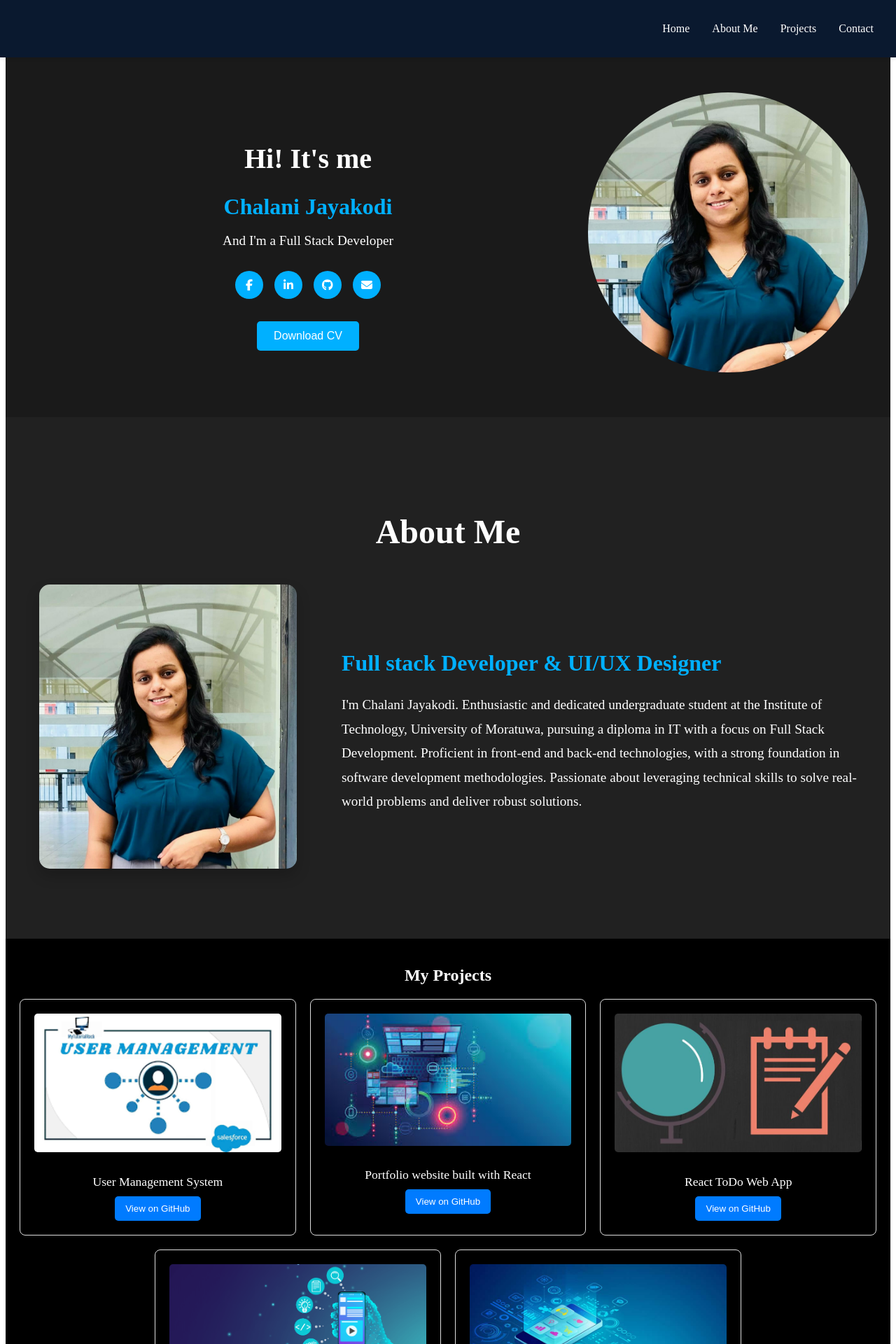
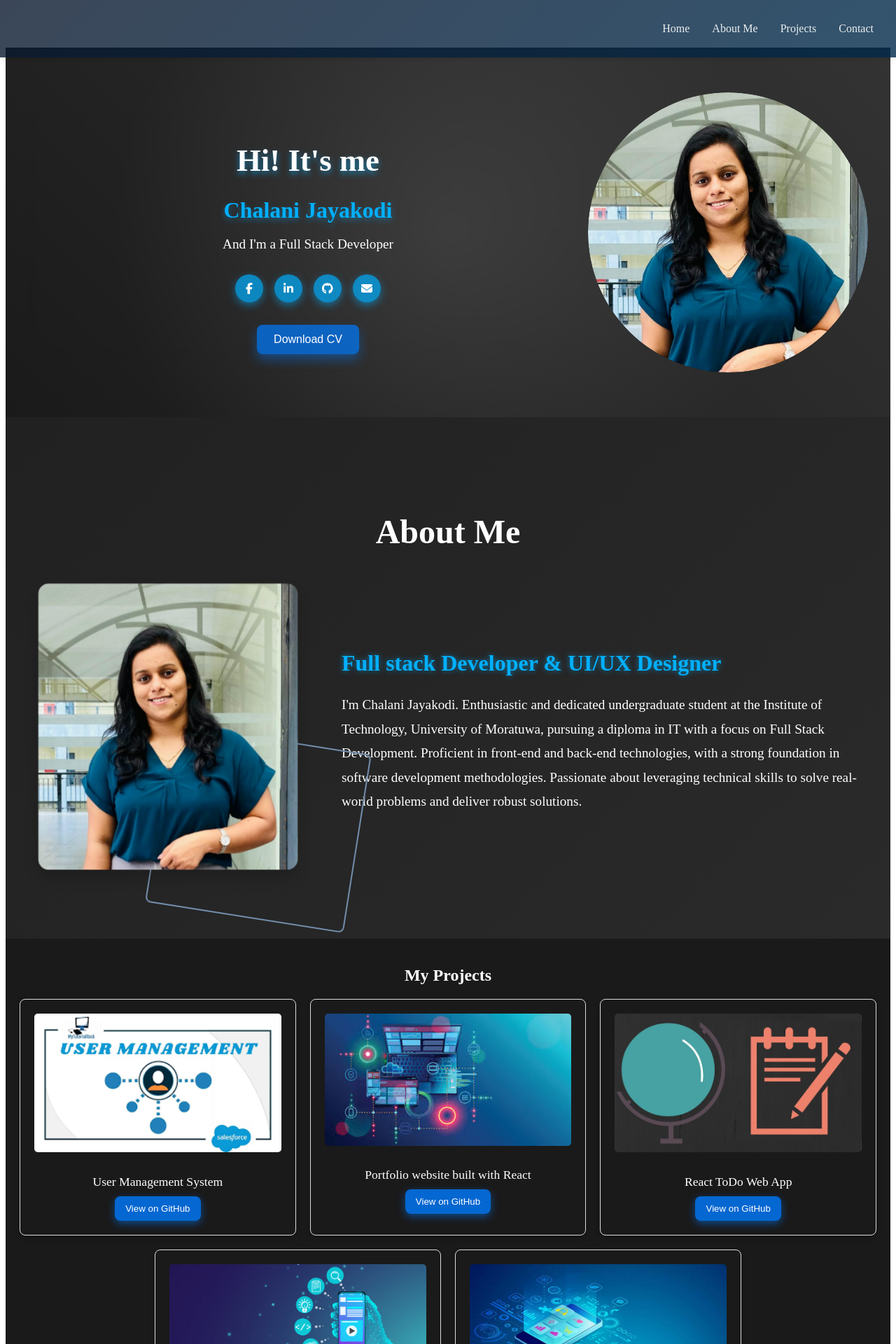
Before and after one commit to CpoohZchala/My-Portfolio-React-Project, a React (Create React App) app: page / in a window 1280 px wide. Shown: the top 1920 px of the page at 70% size. Built offline with nearby package versions, Linux system fonts and the light colour scheme.

Commit message:
Initial Commit

```diff
--- a/src/components/About.module.css
+++ b/src/components/About.module.css
@@ -1,5 +1,42 @@
+@keyframes backgroundGradient {
+  0% {
+    background-color: #212121;
+  }
+  50% {
+    background-color: #333333;
+  }
+  100% {
+    background-color: #212121;
+  }
+}
+
+@keyframes rotateSquare {
+  0% {
+    transform: rotate(0deg);
+    border-color: #00b0ff;
+  }
+  50% {
+    border-color: #ff6347; /* Switches to a warm color mid-rotation */
+  }
+  100% {
+    transform: rotate(360deg);
+    border-color: #00b0ff;
+  }
+}
+
+@keyframes pulse {
+  0%, 100% {
+    transform: scale(1);
+  }
+  50% {
+    transform: scale(1.05);
+  }
+}
+
 .about {
-  background-color: #212121;
+  background: linear-gradient(135deg, #212121, #333333, #212121);
+  background-size: 400% 400%;
+  animation: backgroundGradient 6s ease-in-out infinite;
   padding: 6rem 3rem;
   color: white;
 }
@@ -18,6 +55,21 @@
 
 .image {
   flex: 1;
+  position: relative;
+}
+
+.image::before {
+  content: '';
+  position: absolute;
+  top: 50%;
+  left: 50%;
+  width: 70%;
+  height: 70%;
+  border: 2px solid #00b0ff;
+  transform: translate(-50%, -50%) rotate(0deg);
+  animation: rotateSquare 8s linear infinite;
+  box-sizing: border-box;
+  border-radius: 8px;
 }
 
 .image img {
@@ -25,6 +77,9 @@
   max-width: 400px;
   border-radius: 15px;
   box-shadow: 0 10px 20px rgba(0, 0, 0, 0.2);
+  position: relative;
+  z-index: 1;
+  animation: pulse 1.5s infinite ease-in-out; /* Continuous pulse effect */
 }
 
 .text {
@@ -35,6 +90,8 @@
   font-size: 2rem;
   color: #00b0ff;
   margin-bottom: 1.5rem;
+  text-shadow: 0 0 8px rgba(0, 176, 255, 0.6); /* Glow effect */
+  transition: text-shadow 0.3s ease;
 }
 
 .description {
--- a/src/components/Contact.module.css
+++ b/src/components/Contact.module.css
@@ -30,14 +30,23 @@
   min-height: 150px;
 }
 
+/* Enhanced submit button style */
 .submitButton {
-    background-color: #00b0ff;
+  background-color: rgba(0, 176, 255, 0.8);
   color: white;
   padding: 0.75rem;
   border: none;
-    border-radius: 5px;
+  border-radius: 8px;
   font-size: 1rem;
   cursor: pointer;
+  transition: background-color 0.3s, transform 0.3s, box-shadow 0.3s;
+  box-shadow: 0 4px 12px rgba(0, 176, 255, 0.5);
+}
+
+.submitButton:hover {
+  background-color: rgba(0, 176, 255, 1); /* Brighter color on hover */
+  transform: translateY(-3px); /* Slight lift on hover */
+  box-shadow: 0 8px 16px rgba(0, 176, 255, 0.6); /* More intense shadow on hover */
 }
 
 .contactInfo {
--- a/src/components/Header.js
+++ b/src/components/Header.js
@@ -1,9 +1,19 @@
-import React from 'react';
+import React, { useEffect, useState } from 'react';
 import styles from './Header.module.css';
 
 function Header() {
+  const [scrolled, setScrolled] = useState(false);
+
+  useEffect(() => {
+    const handleScroll = () => {
+      setScrolled(window.scrollY > 50);
+    };
+    window.addEventListener('scroll', handleScroll);
+    return () => window.removeEventListener('scroll', handleScroll);
+  }, []);
+
   return (
-    <header className={styles.header}>
+    <header className={`${styles.header} ${scrolled ? styles.scrolled : ''}`}>
       <nav className={styles.nav}>
         <ul>
           <li><a href="#home">Home</a></li>
--- a/src/components/Header.module.css
+++ b/src/components/Header.module.css
@@ -3,9 +3,14 @@
   position: fixed;
   top: 0;
   left: 0;
-  background-color: #0a192f; /* Change this color as needed */
+  background: linear-gradient(135deg, rgba(10, 25, 47, 0.8), rgba(0, 41, 74, 0.8)); /* Gradient background */
   z-index: 1000;
   box-shadow: 0 2px 5px rgba(0, 0, 0, 0.1);
+  transition: background 0.3s ease; /* Smooth background change */
+}
+
+.header.scrolled {
+  background: linear-gradient(135deg, #0a192f, #001629); /* Solid gradient on scroll */
 }
 
 .nav {
@@ -21,12 +26,24 @@
 }
 
 .nav a {
-  color: white;
+  color: #eaeeef;
   text-decoration: none;
   font-size: 1rem;
-  transition: color 0.3s ease;
+  font-weight: 500;
+  position: relative;
 }
 
-.nav a:hover {
-  color: #00b0ff; /* Change this color as needed */
+.nav a::after {
+  content: "";
+  position: absolute;
+  left: 0;
+  bottom: -4px;
+  width: 0;
+  height: 2px;
+  background: linear-gradient(90deg, #e6edf0, #00b0ff); /* Gradient underline */
+  transition: width 0.3s ease;
 }
+
+.nav a:hover::after {
+  width: 100%;
+}
--- a/src/components/Hero.js
+++ b/src/components/Hero.js
@@ -8,8 +8,8 @@ import { faEnvelope } from '@fortawesome/free-solid-svg-icons';
 function Hero() {
   const handleDownloadCV = () => {
     const link = document.createElement('a');
-    link.href = '/Chalani_Jayakodi_CV.pdf';
-    link.download = 'Chalani_Jayakodi_CV.pdf';
+    link.href = '/21IT0479.pdf';
+    link.download = '21IT0479.pdf';
     document.body.appendChild(link);
     link.click();
     document.body.removeChild(link);
--- a/src/components/Hero.module.css
+++ b/src/components/Hero.module.css
@@ -9,6 +9,20 @@
   }
 }
 
+@keyframes backgroundGradient {
+  0% {
+    background-color: #1a1a1a;
+    background-image: linear-gradient(45deg, #1a1a1a, #333333);
+  }
+  50% {
+    background-color: #333333;
+    background-image: linear-gradient(45deg, #333333, #1a1a1a);
+  }
+  100% {
+    background-color: #1a1a1a;
+    background-image: linear-gradient(45deg, #1a1a1a, #333333);
+  }
+}
 
 /* Hero section */
 .hero {
@@ -16,11 +30,20 @@
   flex-direction: column;
   align-items: center;
   padding: 4rem 2rem;
-  background-color: #1a1a1a;
   color: white;
   text-align: center;
-  position: relative; /* Important for the background */
-  overflow: hidden; /* Prevents overflow issues */
+  position: relative;
+  overflow: hidden;
+  animation: backgroundGradient 6s ease-in-out infinite;
+  background: linear-gradient(135deg, #1a1a1a, #333333);
+}
+
+.hero::before {
+  content: '';
+  position: absolute;
+  inset: 0;
+  background: radial-gradient(circle, rgba(255, 255, 255, 0.1), transparent 70%);
+  z-index: 0;
 }
 
 @media (min-width: 768px) {
@@ -35,6 +58,9 @@
   flex: 1;
   opacity: 0;
   animation: fadeIn 1s ease-in-out forwards;
+  position: relative;
+  z-index: 2;
+  backdrop-filter: blur(5px); /* Adds a glass effect */
 }
 
 .heroContent h1,
@@ -45,9 +71,10 @@
 }
 
 .heroContent h1 {
-  font-size: 2.5rem;
+  font-size: 2.8rem;
   margin-bottom: 0.5rem;
   animation-delay: 0s;
+  text-shadow: 0 4px 8px rgba(0, 176, 255, 0.6);
 }
 
 .heroContent h2 {
@@ -55,6 +82,7 @@
   color: #00b0ff;
   margin-bottom: 1rem;
   animation-delay: 0.3s;
+  text-shadow: 0 4px 8px rgba(0, 176, 255, 0.4);
 }
 
 .heroContent p {
@@ -64,14 +92,21 @@
 }
 
 .heroContent button {
-  background-color: #00b0ff;
+  background: rgba(0, 123, 255, 0.7);
   color: white;
   padding: 0.75rem 1.5rem;
   border: none;
-  border-radius: 5px;
+  border-radius: 8px;
   font-size: 1rem;
   cursor: pointer;
   animation-delay: 0.9s;
+  box-shadow: 0 8px 16px rgba(0, 123, 255, 0.4);
+  transition: background-color 0.3s, transform 0.3s;
+}
+
+.heroContent button:hover {
+  background: rgba(0, 123, 255, 0.9);
+  transform: translateY(-3px);
 }
 
 /* Social icons */
@@ -89,10 +124,11 @@
   width: 40px;
   height: 40px;
   border-radius: 50%;
-  background-color: #00b0ff;
+  background: rgba(0, 176, 255, 0.7);
   color: white;
   text-decoration: none;
-  transition: background-color 0.3s ease, transform 0.3s ease;
+  box-shadow: 0 4px 12px rgba(0, 176, 255, 0.5);
+  transition: background-color 0.3s, transform 0.3s;
 }
 
 .socialIcons a:hover {
@@ -110,6 +146,14 @@
   margin-top: 2rem;
   opacity: 0;
   animation: fadeIn 1s ease-in-out forwards;
+  border-radius: 50%;
+  overflow: hidden;
+  z-index: 2;
+  transition: transform 0.3s;
+}
+
+.heroImage:hover {
+  transform: scale(1.05);
 }
 
 @media (min-width: 768px) {
@@ -126,5 +170,5 @@
   border-radius: 50%;
   object-fit: cover;
   position: relative;
-  z-index: 2;
+  z-index: 1;
 }
--- a/src/components/Projects.js
+++ b/src/components/Projects.js
@@ -21,7 +21,7 @@ const projects = [
     type: 'Web Development',
     description: 'Portfolio website built with React',
     image: WebImage1,
-    repoLink: 'https://github.com/yourusername/portfolio-website',
+    repoLink: 'https://github.com/CpoohZchala/My-Portfolio-React-Project',
   },
   {
     type: 'Web Development',
@@ -33,13 +33,13 @@ const projects = [
     type: 'App Development',
     description: 'Mango Plant Disease Detection Mobile App',
     image: AppImage1,
-    repoLink: 'https://github.com/CpoohZchala/Mamgo-Leaves-Disease-Ditection',
+    repoLink: 'https://github.com/CpoohZchala/Mango-Leaves-Disease-Ditection',
   },
   {
     type: 'App Development',
     description: 'Cassava Healthy Finder Mobile App',
     image: AppImage2,
-    repoLink: 'https://github.com/CpoohZchala/MainProject',
+    repoLink: 'https://github.com/CpoohZchala/Final-Group-Project',
   },
   {
     type: 'UI/UX Design',
--- a/src/components/Projects.module.css
+++ b/src/components/Projects.module.css
@@ -1,7 +1,7 @@
 .projects {
   padding: 20px;
-  background-color: black;
-  color:white;
+  background-color: #1a1a1a;
+  color: white;
 }
 
 .title {
@@ -23,6 +23,12 @@
   border-radius: 8px;
   padding: 20px;
   box-shadow: 0 4px 8px rgba(0, 0, 0, 0.2);
+  transition: transform 0.3s ease;
+  cursor: pointer;
+}
+
+.projectItem:hover {
+  transform: translateY(-5px); /* Optional hover effect */
 }
 
 .projectImage {
@@ -37,16 +43,20 @@
   margin-bottom: 10px;
 }
 
+/* Enhanced view button style */
 .viewButton {
-  background-color: #007bff;
+  background-color: rgba(0, 123, 255, 0.8);
   color: white;
   padding: 10px 15px;
   border: none;
-  border-radius: 5px;
+  border-radius: 8px;
   cursor: pointer;
-  transition: background-color 0.3s;
+  transition: background-color 0.3s, transform 0.3s, box-shadow 0.3s;
+  box-shadow: 0 4px 12px rgba(0, 123, 255, 0.5);
 }
 
 .viewButton:hover {
-  background-color: #0056b3;
+  background-color: rgba(0, 123, 255, 1); /* Brighter color on hover */
+  transform: translateY(-3px); /* Slight lift on hover */
+  box-shadow: 0 8px 16px rgba(0, 123, 255, 0.6); /* More intense shadow on hover */
 }
```
Also changed, not shown: 2 other files (tests, documents, lock files or other folders). Lines whose indentation alone changed are shown as unchanged.
